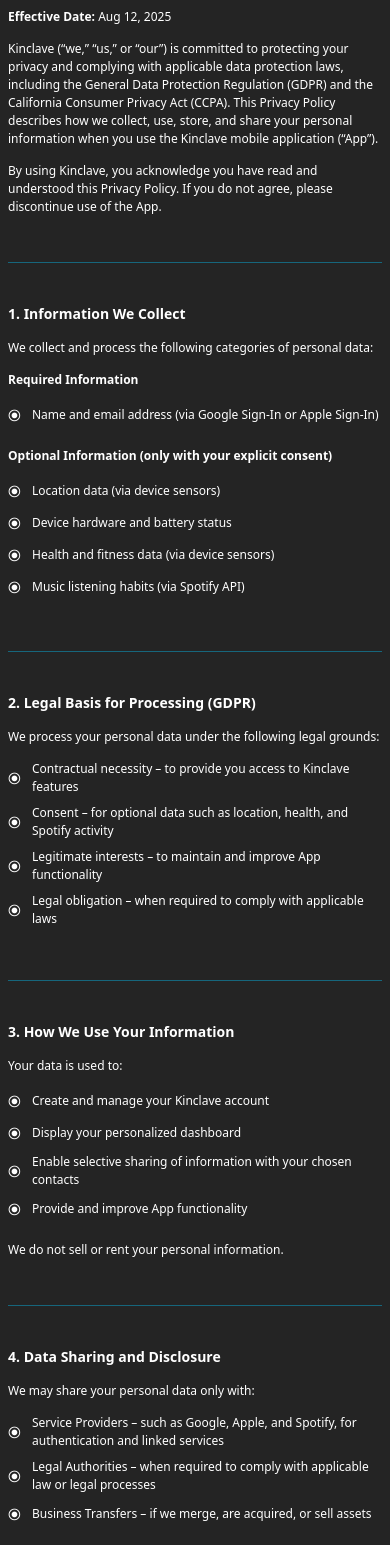
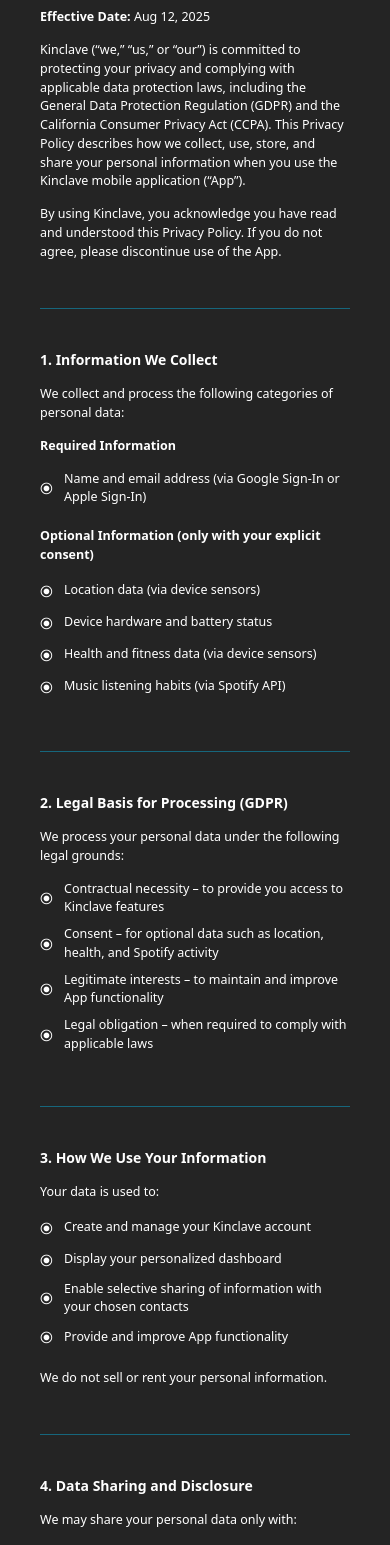
Before and after one commit to erikksuzuki/kinclave-web, a React (Vite) app: page / in a window 390 px wide. Shown: the part 432-1977 px from the top of the page. Built offline with nearby package versions, Linux system fonts and the light colour scheme.

Commit message:
Update App.tsx

```diff
--- a/src/App.tsx
+++ b/src/App.tsx
@@ -20,7 +20,7 @@ export const BulletList = ({
         <div key={item} className="flex flex-row items-center">
           <Bullet className="w-[24px]" />
           <p
-            className="w-[calc(100%-24px)] text-[12px] md:text-[14px]"
+            className="w-[calc(100%-24px)] text-[12.5px] md:text-[14px]"
             key={`item-${index}`}
           >
             {item}
@@ -41,16 +41,16 @@ function App() {
           <img className="ml-[20px] w-[230px]" src={Logo} alt="image" />
         </header>
 
-        <div className="flex flex-col gap-y-2 md:gap-y-4">
+        <div className="flex flex-col px-8 gap-y-2 md:gap-y-4">
           <p className="exo-regular text-[17px] md:text-[24px] font-bold mb-[0.5em]">
             Kinclave Privacy Policy
           </p>
 
-          <p className="exo-regular text-[12px] md:text-[14px] mb-[0.5em]">
+          <p className="exo-regular text-[12.5px] md:text-[14px] mb-[0.5em]">
             <b>Effective Date:</b> Aug 12, 2025
           </p>
 
-          <p className="exo-regular text-[12px] md:text-[14px] mb-[0.5em]">
+          <p className="exo-regular text-[12.5px] md:text-[14px] mb-[0.5em]">
             Kinclave (“we,” “us,” or “our”) is committed to protecting your
             privacy and complying with applicable data protection laws,
             including the General Data Protection Regulation (GDPR) and the
@@ -59,7 +59,7 @@ function App() {
             information when you use the Kinclave mobile application (“App”).
           </p>
 
-          <p className="exo-regular text-[12px] md:text-[14px] mb-[0.5em]">
+          <p className="exo-regular text-[12.5px] md:text-[14px] mb-[0.5em]">
             By using Kinclave, you acknowledge you have read and understood this
             Privacy Policy. If you do not agree, please discontinue use of the
             App.
@@ -71,11 +71,11 @@ function App() {
             1. Information We Collect
           </p>
 
-          <p className="exo-regular text-[12px] md:text-[14px] mb-[0.5em]">
+          <p className="exo-regular text-[12.5px] md:text-[14px] mb-[0.5em]">
             We collect and process the following categories of personal data:
           </p>
 
-          <p className="exo-regular text-[12px] md:text-[14px] font-bold mb-[0.5em]">
+          <p className="exo-regular text-[12.5px] md:text-[14px] font-bold mb-[0.5em]">
             Required Information
           </p>
           <BulletList
@@ -85,7 +85,7 @@ function App() {
             ]}
           />
 
-          <p className="exo-regular text-[12px] md:text-[14px] font-bold mb-[0.5em]">
+          <p className="exo-regular text-[12.5px] md:text-[14px] font-bold mb-[0.5em]">
             Optional Information (only with your explicit consent)
           </p>
           <BulletList
@@ -104,7 +104,7 @@ function App() {
             2. Legal Basis for Processing (GDPR)
           </p>
 
-          <p className="exo-regular text-[12px] md:text-[14px] mb-[0.5em]">
+          <p className="exo-regular text-[12.5px] md:text-[14px] mb-[0.5em]">
             We process your personal data under the following legal grounds:
           </p>
           <BulletList
@@ -123,7 +123,7 @@ function App() {
             3. How We Use Your Information
           </p>
 
-          <p className="exo-regular text-[12px] md:text-[14px] mb-[0.5em]">
+          <p className="exo-regular text-[12.5px] md:text-[14px] mb-[0.5em]">
             Your data is used to:
           </p>
 
@@ -137,7 +137,7 @@ function App() {
             ]}
           />
 
-          <p className="exo-regular text-[12px] md:text-[14px] mb-[0.5em]">
+          <p className="exo-regular text-[12.5px] md:text-[14px] mb-[0.5em]">
             We do not sell or rent your personal information.
           </p>
 
@@ -147,7 +147,7 @@ function App() {
             4. Data Sharing and Disclosure
           </p>
 
-          <p className="exo-regular text-[12px] md:text-[14px] mb-[0.5em]">
+          <p className="exo-regular text-[12.5px] md:text-[14px] mb-[0.5em]">
             We may share your personal data only with:
           </p>
           <BulletList
@@ -159,7 +159,7 @@ function App() {
             ]}
           />
 
-          <p className="exo-regular text-[12px] md:text-[14px] mb-[0.5em]">
+          <p className="exo-regular text-[12.5px] md:text-[14px] mb-[0.5em]">
             We do not use your personal information for targeted advertising
             without your explicit consent.
           </p>
@@ -170,11 +170,11 @@ function App() {
             5. Your Privacy Rights
           </p>
 
-          <p className="exo-regular text-[12px] md:text-[14px] mb-[0.5em]">
+          <p className="exo-regular text-[12.5px] md:text-[14px] mb-[0.5em]">
             Depending on your location, you have the right to:
           </p>
 
-          <p className="exo-regular text-[12px] md:text-[14px] font-bold mb-[0.5em]">
+          <p className="exo-regular text-[12.5px] md:text-[14px] font-bold mb-[0.5em]">
             Under GDPR (EU/EEA Residents):
           </p>
           <BulletList
@@ -188,7 +188,7 @@ function App() {
             ]}
           />
 
-          <p className="exo-regular text-[12px] md:text-[14px] font-bold mb-[0.5em]">
+          <p className="exo-regular text-[12.5px] md:text-[14px] font-bold mb-[0.5em]">
             Under CCPA (California Residents):
           </p>
           <BulletList
@@ -201,7 +201,7 @@ function App() {
             ]}
           />
 
-          <p className="exo-regular text-[12px] md:text-[14px] mb-[0.5em]">
+          <p className="exo-regular text-[12.5px] md:text-[14px] mb-[0.5em]">
             Requests can be made by contacting erikksuzuki@gmail.com.
           </p>
 
@@ -211,7 +211,7 @@ function App() {
             6. Data Storage and Transfers
           </p>
 
-          <p className="exo-regular text-[12px] md:text-[14px] mb-[0.5em]">
+          <p className="exo-regular text-[12.5px] md:text-[14px] mb-[0.5em]">
             Your data may be stored on servers located outside your country of
             residence, including in the United States. By using Kinclave, you
             consent to such transfers, subject to safeguards required by law.
@@ -223,7 +223,7 @@ function App() {
             7. Data Retention
           </p>
 
-          <p className="exo-regular text-[12px] md:text-[14px] mb-[0.5em]">
+          <p className="exo-regular text-[12.5px] md:text-[14px] mb-[0.5em]">
             We retain your personal data only as long as necessary to fulfill
             the purposes outlined in this policy, or as required by law. You may
             delete your account and associated data at any time via App
@@ -236,7 +236,7 @@ function App() {
             8. Data Security
           </p>
 
-          <p className="exo-regular text-[12px] md:text-[14px] mb-[0.5em]">
+          <p className="exo-regular text-[12.5px] md:text-[14px] mb-[0.5em]">
             We implement technical, administrative, and physical safeguards to
             protect your personal data. However, no transmission over the
             internet is entirely secure, and we cannot guarantee absolute
@@ -249,7 +249,7 @@ function App() {
             9. Third-Party Services
           </p>
 
-          <p className="exo-regular text-[12px] md:text-[14px] mb-[0.5em]">
+          <p className="exo-regular text-[12.5px] md:text-[14px] mb-[0.5em]">
             Kinclave integrates with third-party services, including:
           </p>
           <BulletList
@@ -261,7 +261,7 @@ function App() {
             ]}
           />
 
-          <p className="exo-regular text-[12px] md:text-[14px] mb-[0.5em]">
+          <p className="exo-regular text-[12.5px] md:text-[14px] mb-[0.5em]">
             We encourage you to review their privacy practices.
           </p>
 
@@ -271,7 +271,7 @@ function App() {
             10. Changes to This Policy
           </p>
 
-          <p className="exo-regular text-[12px] md:text-[14px] mb-[0.5em]">
+          <p className="exo-regular text-[12.5px] md:text-[14px] mb-[0.5em]">
             We may update this Privacy Policy from time to time. Changes will be
             posted in the App with the updated effective date. Continued use of
             Kinclave after changes means you accept the updated terms.
@@ -283,14 +283,14 @@ function App() {
             11. Contact Us
           </p>
 
-          <p className="exo-regular text-[12px] md:text-[14px] mb-[0.5em]">
+          <p className="exo-regular text-[12.5px] md:text-[14px] mb-[0.5em]">
             For privacy-related inquiries or to exercise your rights:
           </p>
 
-          <p className="exo-regular text-[12px] md:text-[14px] mb-[0.5em]">
+          <p className="exo-regular text-[12.5px] md:text-[14px] mb-[0.5em]">
             📧 erikksuzuki@gmail.com
           </p>
-          <p className="exo-regular text-[12px] md:text-[14px] mb-[0.5em]">
+          <p className="exo-regular text-[12.5px] md:text-[14px] mb-[0.5em]">
             📍 Nevada, USA
           </p>
         </div>
```
